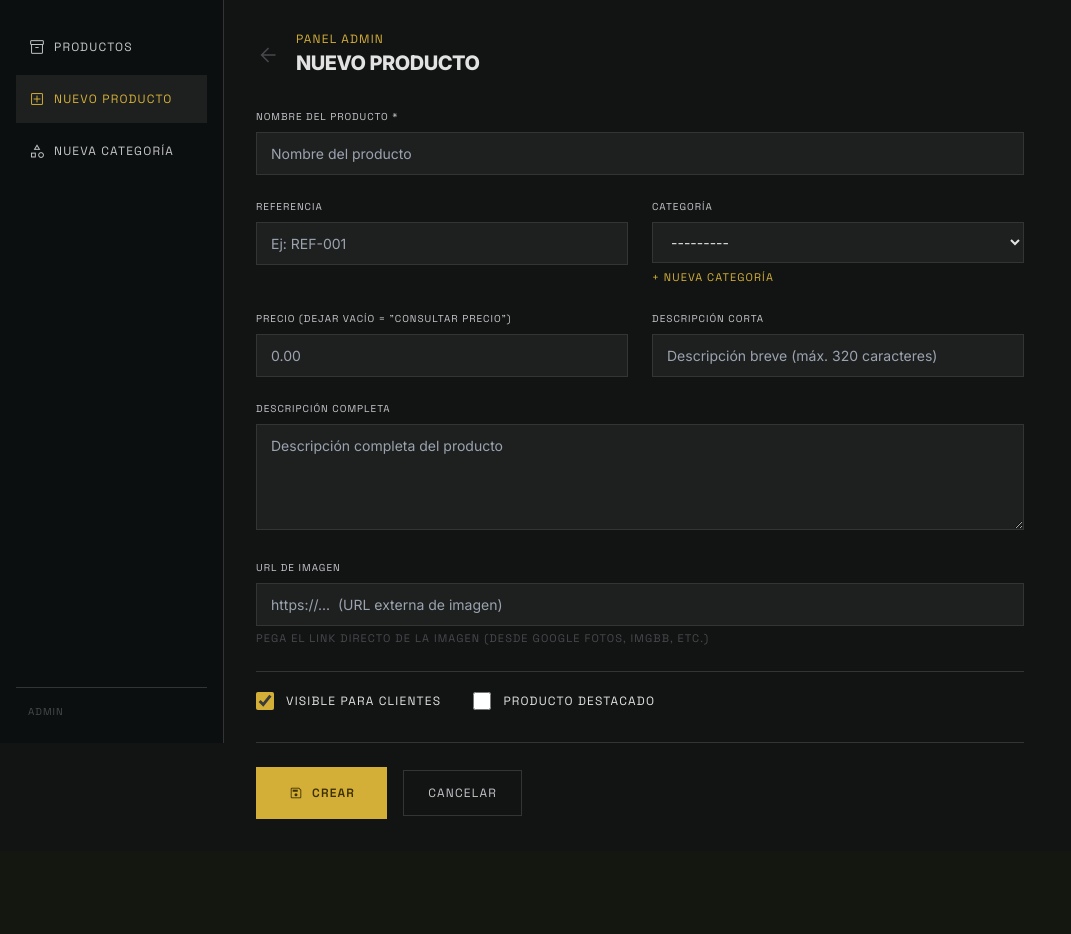
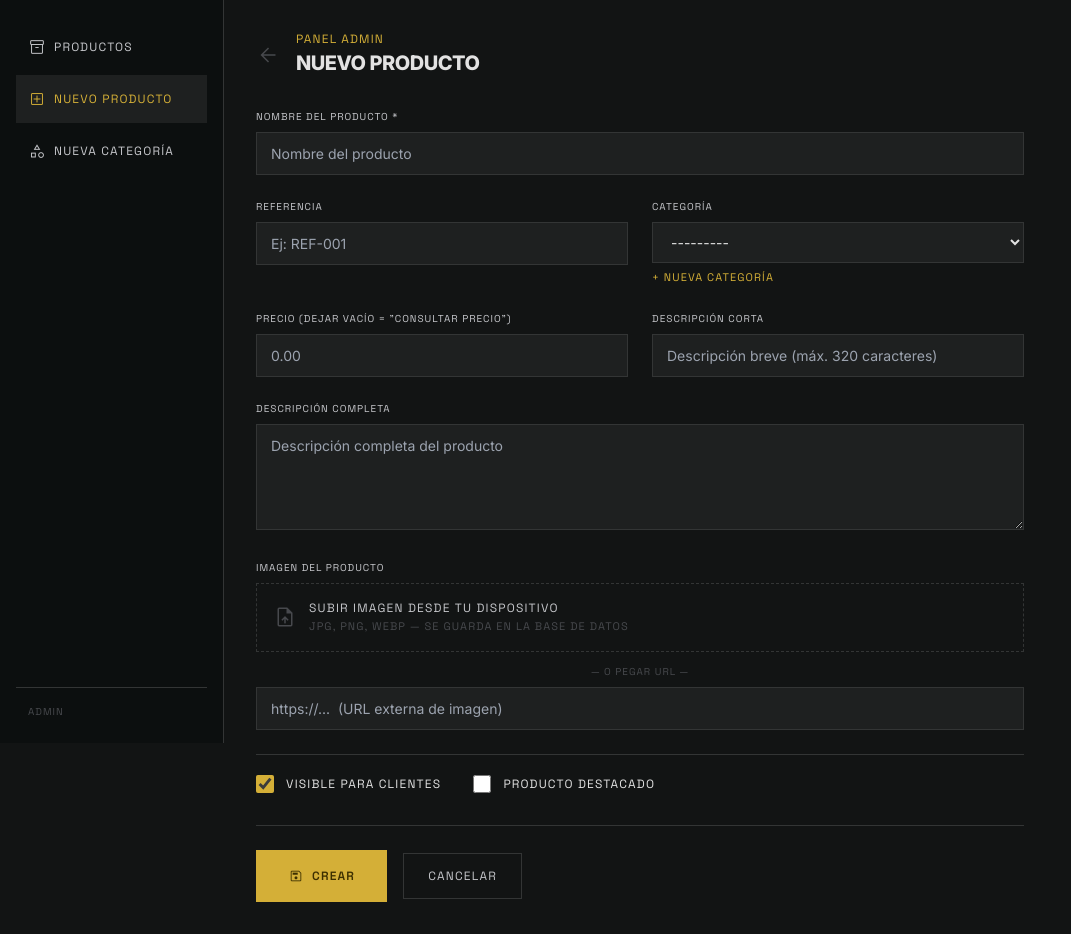
Before and after one commit to samipixel1432/catalogosam, a Django app: page /panel/producto/nuevo/ in a window 1280 px wide. Shown: the part 57-991 px from the top of the page, without its empty margins (0-1071 px from the left). Before the commit the page ends 876 px from the top, so only its background shows below. Run offline with Django 5.2, Linux system fonts and the light colour scheme; a user stored in the database is signed in; data comes from the database, SQL or seed files in the repository; some libraries are stand-ins or nearby versions.

Commit message:
Store uploaded images as base64 in PostgreSQL
- Add imagen_data TextField to Producto model
- Form: add imagen_archivo field for file uploads
- View: convert uploaded file to base64 data URI, save to imagen_data
- get_imagen_url() returns base64 data URI if available
- Works on Vercel with no filesystem writes needed

Co-Authored-By: Claude Sonnet 4.6 <noreply@anthropic.com>

```diff
--- a/catalogo/forms.py
+++ b/catalogo/forms.py
@@ -3,6 +3,9 @@ from .models import Producto, Categoria
 
 
 class ProductoForm(forms.ModelForm):
+    # Campo extra para subir imagen — se convierte a base64 en la vista
+    imagen_archivo = forms.ImageField(required=False, label='Subir imagen')
+
     class Meta:
         model = Producto
         fields = [
--- a/catalogo/views.py
+++ b/catalogo/views.py
@@ -1,3 +1,4 @@
+import base64
 from django.shortcuts import render, get_object_or_404, redirect
 from django.contrib.auth import authenticate, login, logout
 from django.contrib.auth.decorators import login_required, user_passes_test
@@ -6,6 +7,16 @@ from django.conf import settings
 from urllib.parse import quote
 from .models import Categoria, Producto
 from .forms import ProductoForm, CategoriaForm
+
+
+def _guardar_imagen_base64(form, producto):
+    """Si se subió un archivo, conviértelo a base64 y guárdalo en imagen_data."""
+    archivo = form.cleaned_data.get('imagen_archivo')
+    if archivo:
+        mime = archivo.content_type or 'image/jpeg'
+        datos = base64.b64encode(archivo.read()).decode('utf-8')
+        producto.imagen_data = f'data:{mime};base64,{datos}'
+    return producto
 
 # Vercel: SQLite is read-only. Disconnect the signal that writes last_login
 # to the database on every login — runs at import time, guaranteed to fire.
@@ -140,7 +151,9 @@ def panel_dashboard(request):
 def panel_producto_nuevo(request):
     form = ProductoForm(request.POST or None, request.FILES or None)
     if request.method == 'POST' and form.is_valid():
-        form.save()
+        producto = form.save(commit=False)
+        producto = _guardar_imagen_base64(form, producto)
+        producto.save()
         messages.success(request, 'Producto creado correctamente.')
         return redirect('catalogo:panel_dashboard')
     return render(request, 'panel/producto_form.html', {
@@ -154,7 +167,9 @@ def panel_producto_editar(request, pk):
     producto = get_object_or_404(Producto, pk=pk)
     form = ProductoForm(request.POST or None, request.FILES or None, instance=producto)
     if request.method == 'POST' and form.is_valid():
-        form.save()
+        producto = form.save(commit=False)
+        producto = _guardar_imagen_base64(form, producto)
+        producto.save()
         messages.success(request, 'Producto actualizado correctamente.')
         return redirect('catalogo:panel_dashboard')
     return render(request, 'panel/producto_form.html', {
--- a/templates/panel/producto_form.html
+++ b/templates/panel/producto_form.html
@@ -16,7 +16,7 @@
   </div>
 </div>
 
-<form method="post" class="max-w-3xl">
+<form method="post" enctype="multipart/form-data" class="max-w-3xl">
   {% csrf_token %}
 
   <div class="grid grid-cols-1 md:grid-cols-2 gap-6">
@@ -79,19 +79,34 @@
       {% endif %}
     </div>
 
-    <!-- URL de imagen -->
+    <!-- Imagen: subir archivo o URL -->
     <div class="md:col-span-2">
-      <label class="sg block text-[10px] uppercase tracking-widest text-[#c5c6ca] mb-2">URL de imagen</label>
+      <label class="sg block text-[10px] uppercase tracking-widest text-[#c5c6ca] mb-2">Imagen del producto</label>
+
       {% if producto and producto.get_imagen_url %}
         <div class="mb-3 flex items-center gap-3">
           <img src="{{ producto.get_imagen_url }}" alt="" class="w-20 h-20 object-cover border border-[#333535]"/>
           <span class="sg text-xs text-[#c5c6ca] uppercase tracking-widest">Imagen actual</span>
         </div>
       {% endif %}
+
+      <!-- Subir archivo -->
+      <div class="border border-dashed border-[#333535] hover:border-[#d4af37] transition-colors p-4 cursor-pointer mb-3"
+           onclick="document.getElementById('id_imagen_archivo').click()">
+        <input type="file" name="imagen_archivo" accept="image/*" id="id_imagen_archivo"
+               class="hidden" onchange="mostrarArchivo(this)"/>
+        <div class="flex items-center gap-3">
+          <span class="material-symbols-outlined text-2xl text-[#47494d]">upload_file</span>
+          <div>
+            <p id="nombre-archivo" class="sg text-xs text-[#c5c6ca] uppercase tracking-widest">Subir imagen desde tu dispositivo</p>
+            <p class="sg text-[11px] text-[#47494d] uppercase tracking-widest mt-0.5">JPG, PNG, WEBP — se guarda en la base de datos</p>
+          </div>
+        </div>
+      </div>
+
+      <!-- O URL -->
+      <p class="sg text-[10px] text-[#47494d] uppercase tracking-widest text-center mb-2">— o pegar URL —</p>
       {{ form.imagen_url }}
-      <p class="sg text-[11px] text-[#47494d] mt-1 uppercase tracking-widest">
-        Pega el link directo de la imagen (desde Google Fotos, ImgBB, etc.)
-      </p>
       {% if form.imagen_url.errors %}
         <p class="sg text-xs text-red-400 mt-1">{{ form.imagen_url.errors.0 }}</p>
       {% endif %}
@@ -134,10 +149,11 @@
 </form>
 
 <script>
-  function mostrarNombreArchivo(input) {
+  function mostrarArchivo(input) {
     const label = document.getElementById('nombre-archivo');
     if (input.files && input.files[0]) {
-      label.textContent = input.files[0].name;
+      label.textContent = '✓ ' + input.files[0].name;
+      label.style.color = '#d4af37';
     }
   }
   /* Aplicar estilos inline a los widgets de Django */
```
Also changed, not shown: catalogo/models.py (+3 -0 lines), catalogo/migrations/0003_producto_imagen_data.py (added).
